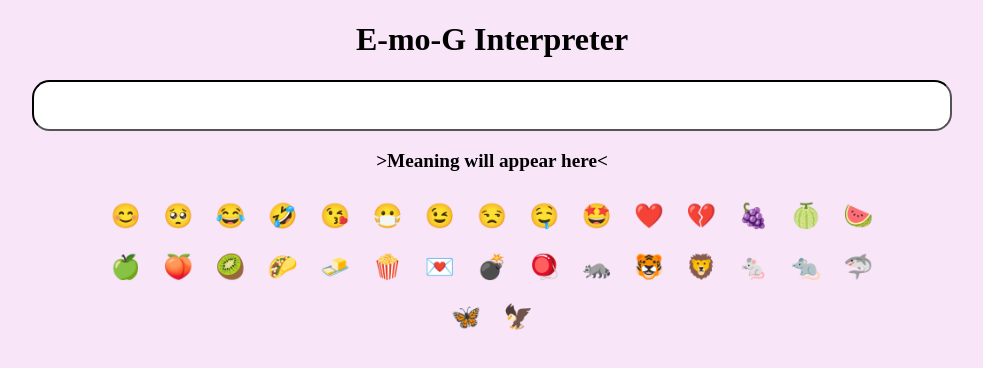
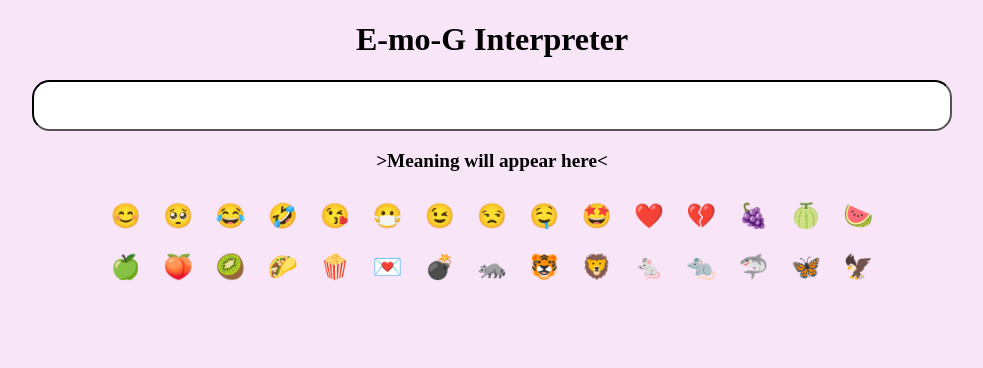
Before and after one commit to vinamra-jain/markEight, a React (Create React App) app: page / in a window 1280 px wide. Shown: the top 368 px of the page, without its empty margins (148-1131 px from the left). Built offline with nearby package versions, Linux system fonts and the light colour scheme.

Commit message:
bugs: minor bug fix

```diff
--- a/src/App.js
+++ b/src/App.js
@@ -21,11 +21,9 @@ var emojiDictionary = {
   "🍑": "peach",
   "🥝": "kiwi",
   "🌮": "taco",
-  "🧈": "butter",
   "🍿": "popcorn",
   "💌": "love letter",
   "💣": "bomb",
-  "🪀": "yo-yo",
   "🦝": "raccoon",
   "🐯": "tiger face",
   "🦁": "lion",
```
